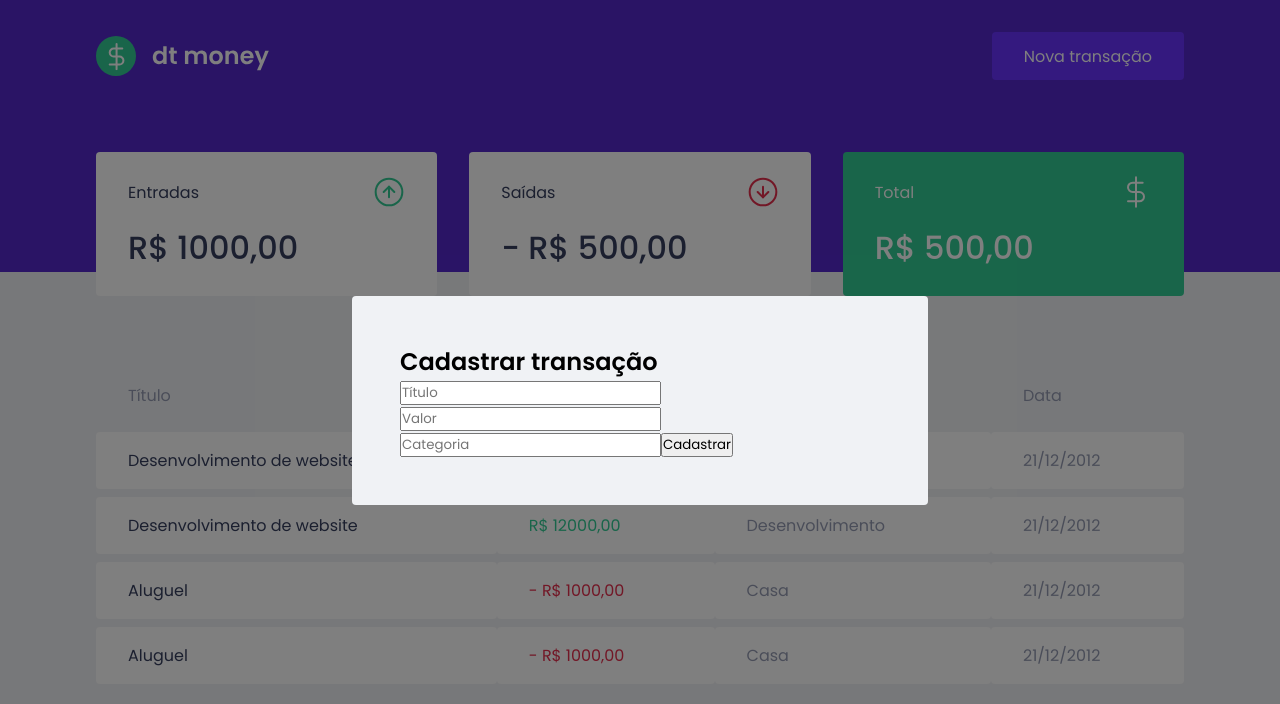
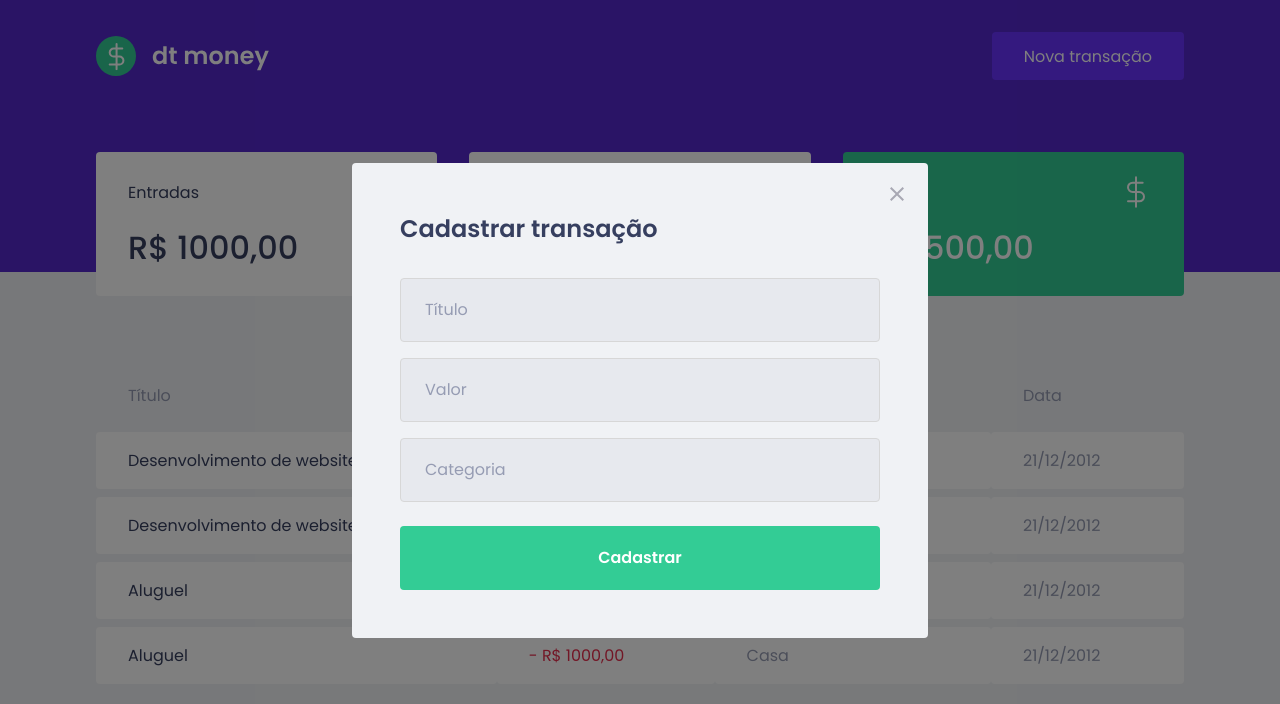
Before and after one commit to nelson-oak/irjs-dt-money, a React (Create React App) app: page / in a window 1280 px wide. Both pictures are taken after a click on the button "Nova transação". Shown: the top 704 px of the page. Built offline with nearby package versions, Linux system fonts and the light colour scheme; no server answers; what miragejs would draw is missing.

Commit message:
Aula 'Estilizando modal' (C2-M1-SM4)

```diff
--- a/src/components/NewTransactionModal/index.tsx
+++ b/src/components/NewTransactionModal/index.tsx
@@ -1,5 +1,6 @@
 import Modal from "react-modal";
 import { Container } from "./styles";
+import closeImg from '../../assets/close.svg'
 
 interface NewTransactionModalProps {
   isOpen: boolean
@@ -17,6 +18,14 @@
       overlayClassName="react-modal-overlay"
       className="react-modal-content"
     >
+      <button
+        className="react-modal-close"
+        type="button"
+        onClick={onRequestClose}
+      >
+        <img src={closeImg} alt="Fechar modal"/>
+      </button>
+
       <Container>
         <h2>Cadastrar transação</h2>
 
--- a/src/components/NewTransactionModal/styles.ts
+++ b/src/components/NewTransactionModal/styles.ts
@@ -1,3 +1,47 @@
 import styled from "styled-components";
 
-export const Container = styled.form``
+export const Container = styled.form`
+  h2 {
+    color: var(--text-title);
+    font-size: 1.5rem;
+    margin-bottom: 2rem;
+  }
+
+  input {
+    width: 100%;
+    padding: 0 1.5rem;
+    height: 4rem;
+    border-radius: 0.25rem;
+    background: #e7e9ee;
+    border: 1px solid #d7d7d7;
+    font-weight: 400;
+    font-size: 1rem;
+
+    &::placeholder {
+      color: var(--text-body);
+    }
+
+    & + input {
+      margin-top: 1rem;
+    }
+  }
+
+  button[type="submit"] {
+    width: 100%;
+    padding: 0 1.5rem;
+    height: 4rem;
+    background: var(--green);
+    color: #fff;
+    border-radius: 0.25rem;
+    border: 0;
+    font-size: 1rem;
+    margin-top: 1.5rem;
+    font-weight: 600;
+
+    transition: filter 0.2s;
+
+    &:hover {
+      filter: brightness(0.9);
+    }
+  }
+`
--- a/src/styles/global.ts
+++ b/src/styles/global.ts
@@ -75,4 +75,18 @@
     position: relative;
     border-radius: 0.25rem;
   }
+
+  .react-modal-close {
+    position: absolute;
+    right: 1.5rem;
+    top: 1.5rem;
+    border: 0;
+    background: transparent;
+
+    transition: filter 0.2s;
+
+    &:hover {
+      filter: brightness(0.8)
+    }
+  }
 `
```
